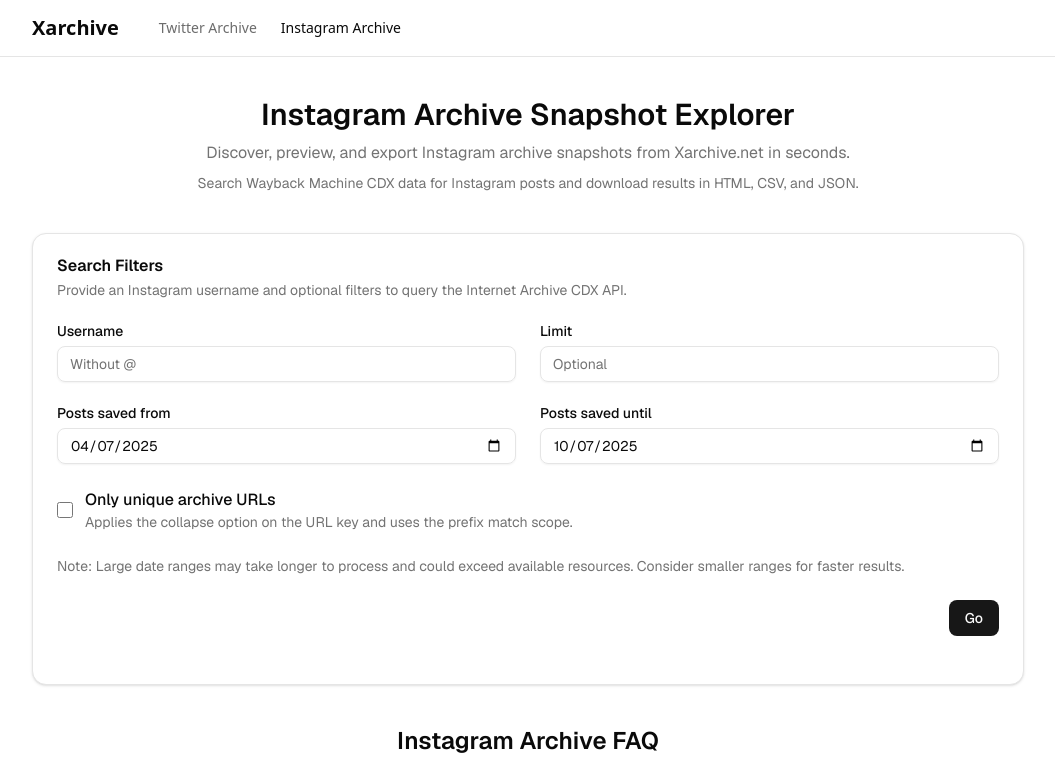
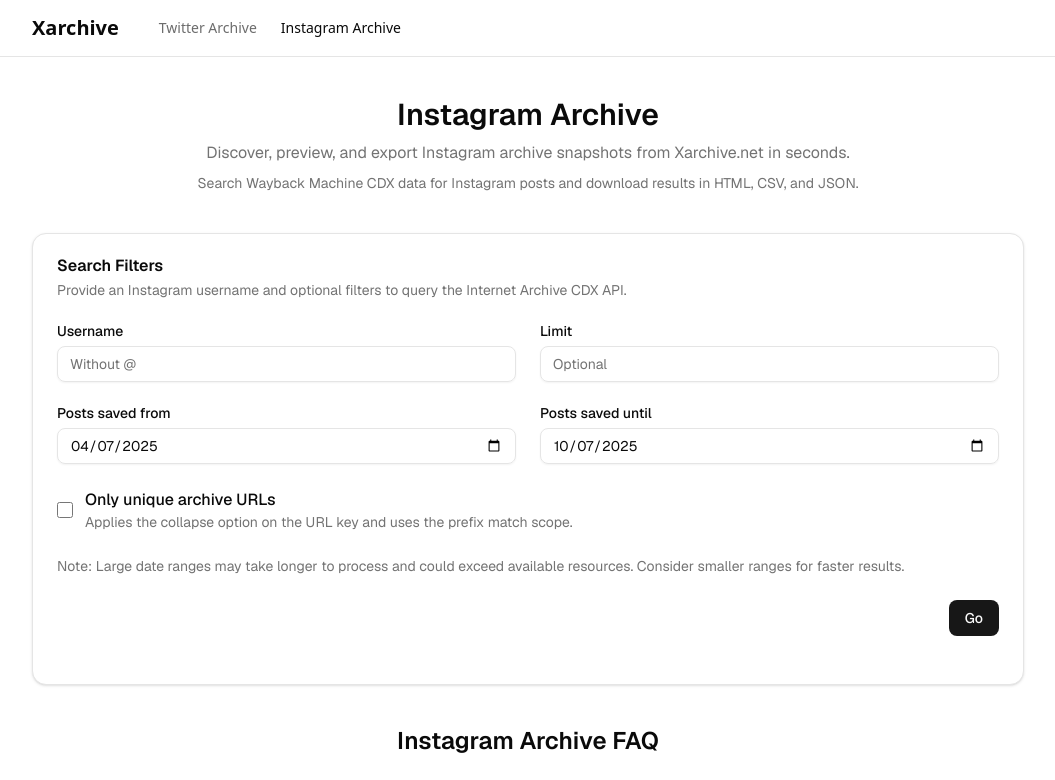
Before and after one commit to ObservedObserver/twitter-archive, a Next.js app: page /archive-instagram in a window 1280 px wide. Shown: the top 780 px of the page, without its empty margins (112-1167 px from the left). Built offline with nearby package versions, Linux system fonts and the light colour scheme.

Commit message:
fix: title

```diff
--- a/app/archive-instagram/page.tsx
+++ b/app/archive-instagram/page.tsx
@@ -63,7 +63,7 @@
   return (
     <main className="font-sans mx-auto flex min-h-screen w-full max-w-5xl flex-col gap-10 px-4 py-10">
       <div className="flex flex-col gap-2 text-center">
-        <h1 className="text-3xl font-semibold">Instagram Archive Snapshot Explorer</h1>
+        <h1 className="text-3xl font-semibold">Instagram Archive</h1>
         <p className="text-muted-foreground">
           Discover, preview, and export Instagram archive snapshots from Xarchive.net in
           seconds.
--- a/app/page.tsx
+++ b/app/page.tsx
@@ -58,7 +58,7 @@
   return (
     <main className="font-sans mx-auto flex min-h-screen w-full max-w-5xl flex-col gap-10 px-4 py-10">
       <div className="flex flex-col gap-2 text-center">
-        <h1 className="text-3xl font-semibold">Twitter Archive Snapshot Explorer</h1>
+        <h1 className="text-3xl font-semibold">Twitter Archive</h1>
         <p className="text-muted-foreground">
           Discover, preview, and export Twitter archive snapshots from Xarchive.net in
           seconds.
```
